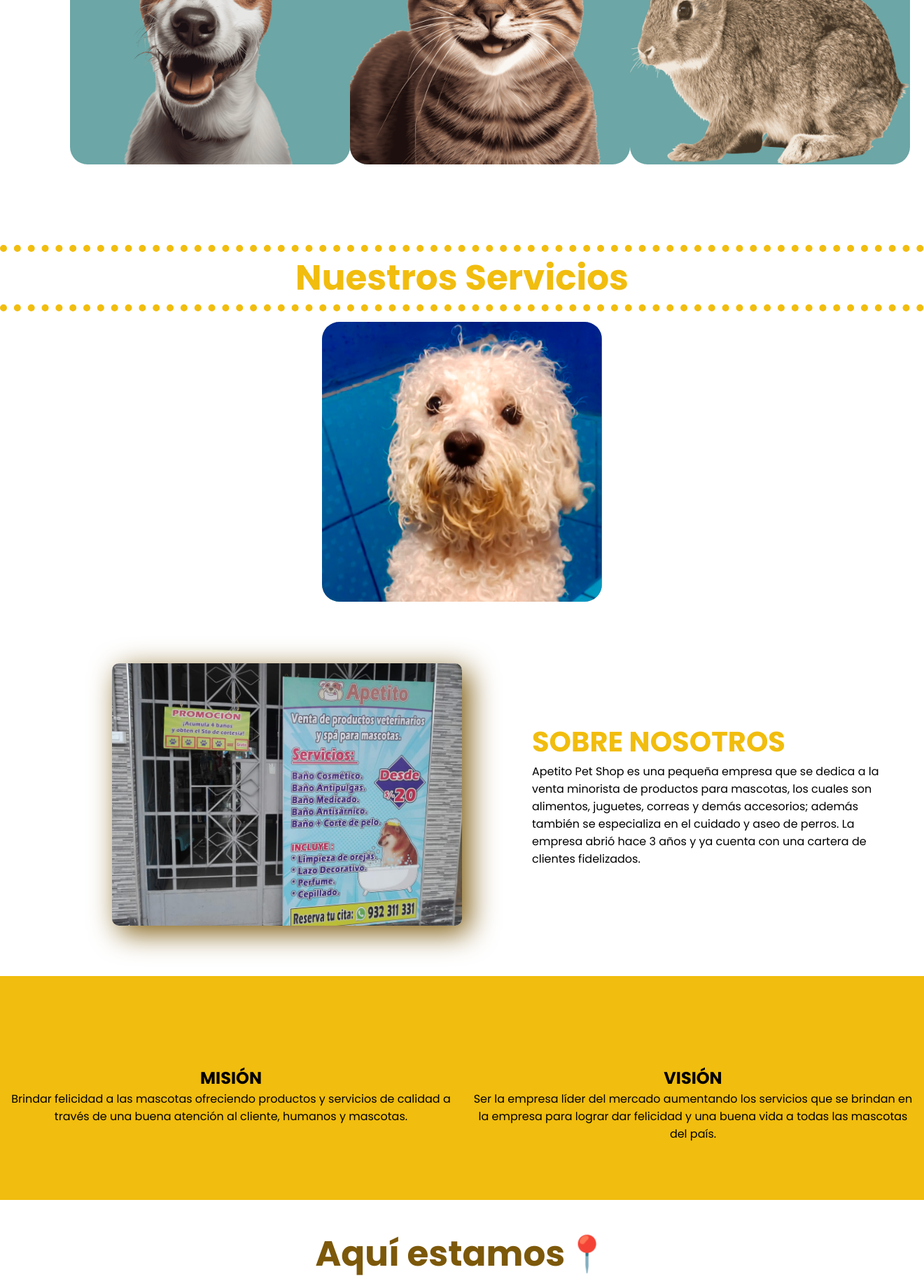
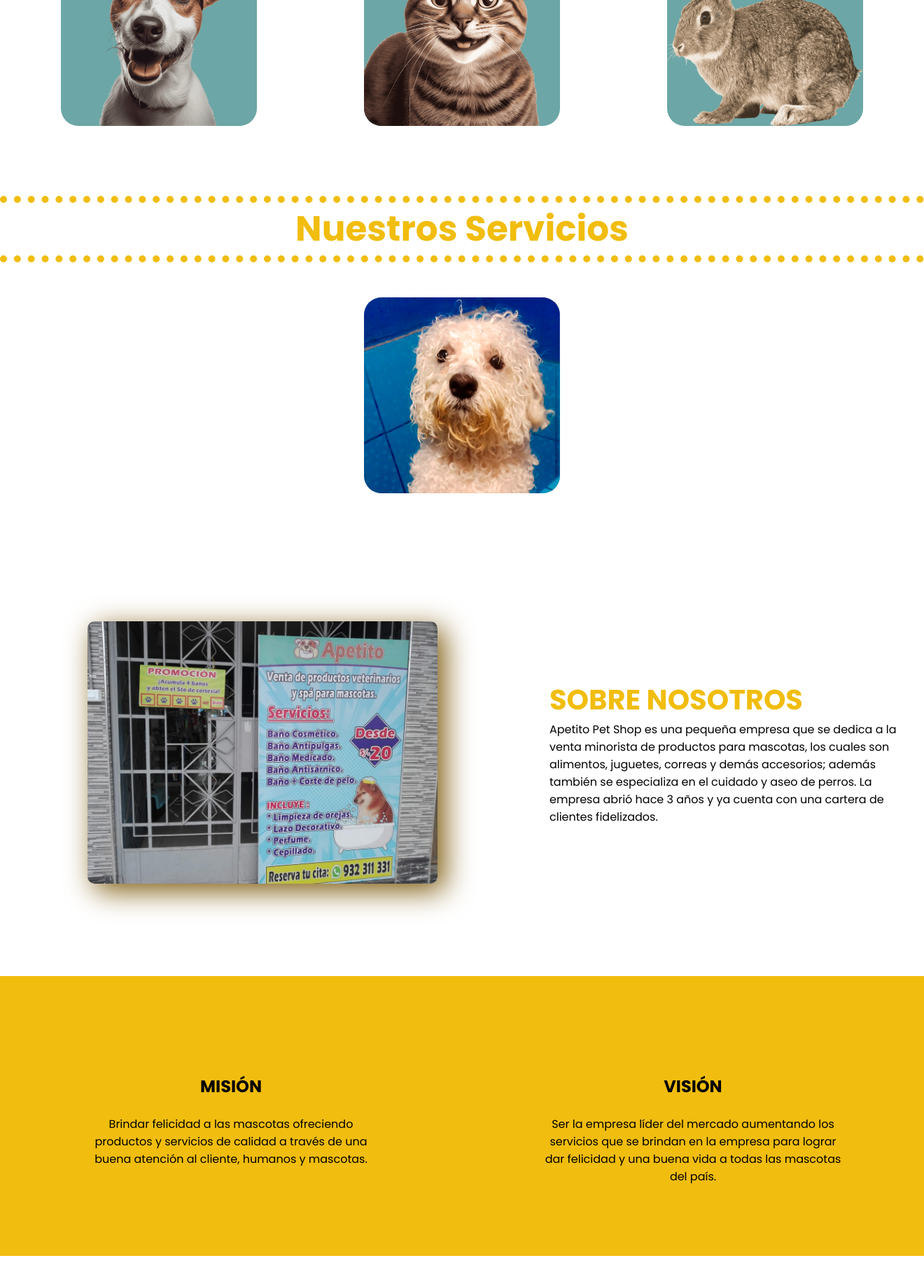
Before and after one commit to ValeriyCapcha/apetito, a PHP site: page / in a window 1320 px wide. Shown: the part 1440-3278 px from the top of the page at 70% size. Run offline with PHP 8.4, Linux system fonts and the light colour scheme.

Commit message:
cambios responsive

```diff
--- a/Apetito/css/style.css
+++ b/Apetito/css/style.css
@@ -254,12 +249,13 @@ nav img{
 	transform: scale(0.95);
 }
 
+
 /*NProductos*/
 #NProductos{
     height: auto;
     width: 100%;
     align-content: center;
-    padding-top: 100px;
+    padding-top: 50px;
 }
 #NProductos h2{
     border-top: 10px dotted var(--color-primario);
@@ -269,20 +265,21 @@ nav img{
     color: var(--color-primario);
 }
 #NProductos .animales-container{
-    display: grid;
-    grid-template-columns: auto auto auto;
-    justify-content: space-between;
-    margin: 0px 100px;
+    display: flex;
+    flex-wrap: wrap;
+    justify-content: space-around;
+    margin: 0px 10px;
     align-items: center;
     text-align: center;
 }
 .animales{
-    width: 50vh;
-    height: 50vh;
+    width: 35vh;
+    height: 35vh;
     border-radius: 25px;
     background-color: rgb(108, 166, 166);
-    margin: 15px 0;
-    position: relative;
+    margin: 50px 0px;
+    padding-right: 0;
+    position:relative;
     transition: transform 80ms ease-in;
 }
 .animales:active{
@@ -295,16 +292,21 @@ nav img{
     transition: all 500ms ease-out;
 }
 .animales-container .animales .Texto{
-    position: absolute;
+    position:absolute;
     top: 0;
     width: 100%;
     height: 100%;
     border-radius: 25px;
-    padding-top: 10%;
+    /*padding: 20px 20px;*/
     opacity: 0;
     visibility: hidden;
     color: white;
     transition: all 500ms ease-out;
+    justify-content: center;
+    align-items: center;
+}
+.animales-container .animales .Texto h3, p{
+    padding:5%;
 }
 .animales:hover > .Texto{
     opacity: 1;
@@ -319,8 +321,9 @@ nav img{
     height: auto;
     width: 100%;
     align-content: center;
-    padding-top: 100px;
+    padding-top: 50px;
 }
+
 #Servicios h2{
     border-top: 10px dotted var(--color-primario);
     border-bottom: 10px dotted var(--color-primario);
@@ -335,21 +338,22 @@ nav img{
     align-items: center;
     text-align: center;
 }
-
 /*sobre nosootros*/
 #sobre-nosotros{
-    height: 65vh;
+    height: 80vh;
     width: 100%;
-    display: inline-flex;
+    display: flex;
+    flex-wrap: wrap;
     align-items: center;
-    justify-content: center;
+    justify-content: space-around;
 
 }
 
 #sobre-nosotros img{
     border-radius: 10px;
     margin: 0 100px;
-    width: 500px;
+    min-width: 250px;
+    max-width: 500px;
     height: auto;
     box-shadow: 10px 10px 40px var(--color-secundario);
     transition: 0.2s ease;
@@ -361,35 +365,38 @@ nav img{
 .sobre-text{
     width: 500px;
     height: auto;
+    margin: 0 10px;
 }
 .sobre-text h2{
     color: var(--color-primario);
     font-size: 40px;
 }
+.sobre-text p{
+    padding: 0;
+}
 
 /*MISION Y VIOOOOOOOOOOOOOOOON*/
 #myv{
-    height: 40vh;
-    width: 100%;
-    display: inline-flex;
+    height: 50vh;
+    width: auto;
+    display: flex;
+    flex-wrap:wrap;
     align-items: center;
-    justify-content: center;
+    justify-content: space-around;
     background-color: var(--color-primario);
+    text-align:center;
+    position: relative;
 }
 .mision{
-    width: 50%;
-    height: 20%;
-    text-align: center;
+    width: 60vh;
+    height: 30%;
+
 }
 .vision{
-    width: 50%;
-    height: 20%;
-    text-align: center;
+    width: 60vh;
+    height: 30%;
 }
 
-.vision p{
-    padding: 0 10px;
-}
 /*mapaaaaaaa*/
 #encuentranos{
     text-align: center;
```
Also changed, not shown: other parts of Apetito/css/style.css (+28 -163 lines).
